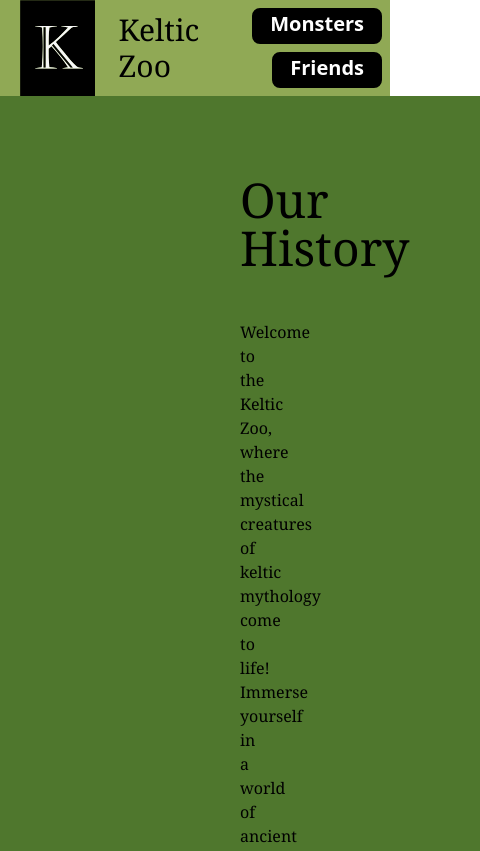
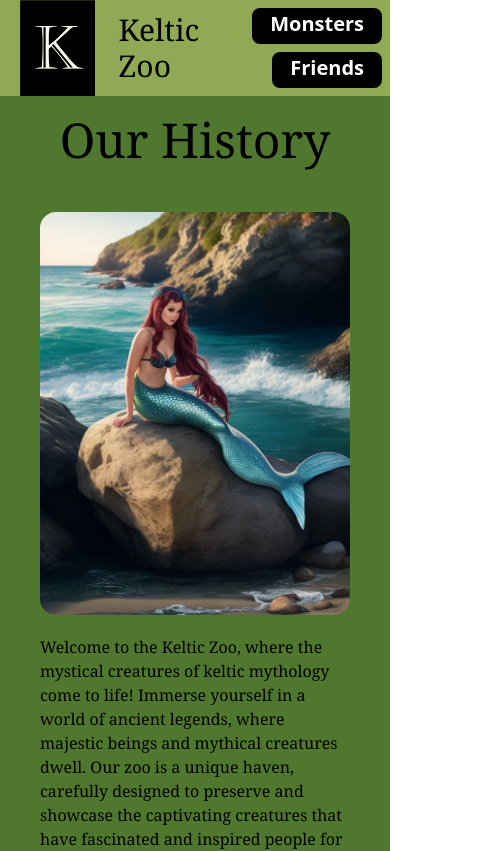
Before and after one commit to Sniper0141/keltic-zoo-website, a Next.js app: page /about in a window 390 px wide. Shown: the top 851 px of the page, 480 px wide, since content can reach past the window. Built offline with nearby package versions, Linux system fonts and the light colour scheme.

Commit message:
"About" made responsive

```diff
--- a/pages/about.jsx
+++ b/pages/about.jsx
@@ -2,7 +2,7 @@ import Head from 'next/head'
 
 import Icon from '@/public/images/favicon.ico'
 
-import oillipheist from '@/public/images/animals/monsters/oillipheist.jpg'
+import merrow from '@/public/images/animals/friends/merrow.png'
 
 export default function About(){
     return(
@@ -11,13 +11,13 @@ export default function About(){
                 <title>About - Keltic Zoo</title>
                 <link rel="icon" href={Icon.src}/>
             </Head>
-            <main className='bg-cover bg-black px-60 py-20' style={{backgroundColor: '#4f772d'}}>
+            <main className='bg-cover bg-black px-10 md:px-60 py-5 md:py-20' style={{backgroundColor: '#4f772d'}}>
                 <div className="font-serif">
                     <h1 className="text-5xl text-center">Our History</h1>
                     <br/>
                     <br/>
-                    <div className="flex justify-center">
-                        <p className='w-1/2'>
+                    <div className="w-full flex flex-col-reverse md:flex-row justify-center">
+                        <p className='w-full md:w-1/2'>
                             Welcome to the Keltic Zoo, where the mystical creatures of keltic mythology come to life! Immerse yourself in a world of ancient legends, where majestic beings and mythical creatures dwell. Our zoo is a unique haven, carefully designed to preserve and showcase the captivating creatures that have fascinated and inspired people for centuries. <br/>
                             <br/>
                             At the Keltic Zoo, we believe in the power of storytelling and the enchantment it brings. Our mission is to educate, entertain, and create an unforgettable experience for visitors of all ages, as we delve into the rich tapestry of keltic mythology. We strive to promote conservation, appreciation, and understanding of these magical beings, fostering a sense of wonder and respect for the natural world. <br/>
@@ -29,8 +29,8 @@ export default function About(){
                             Join us at the Keltic Zoo, and let your spirit soar as you witness the wonders of the keltic world come to life!
                         </p>
                         <div className='w-5 h-5'></div>
-                        <div className='w-1/2 h-fit rounded-2xl overflow-hidden'>
-                            <img src={oillipheist.src} width="100%"/>
+                        <div className='w-full md:w-1/2 h-fit rounded-2xl overflow-hidden'>
+                            <img src={merrow.src} width="100%"/>
                         </div>
                     </div>
                 </div>
```
